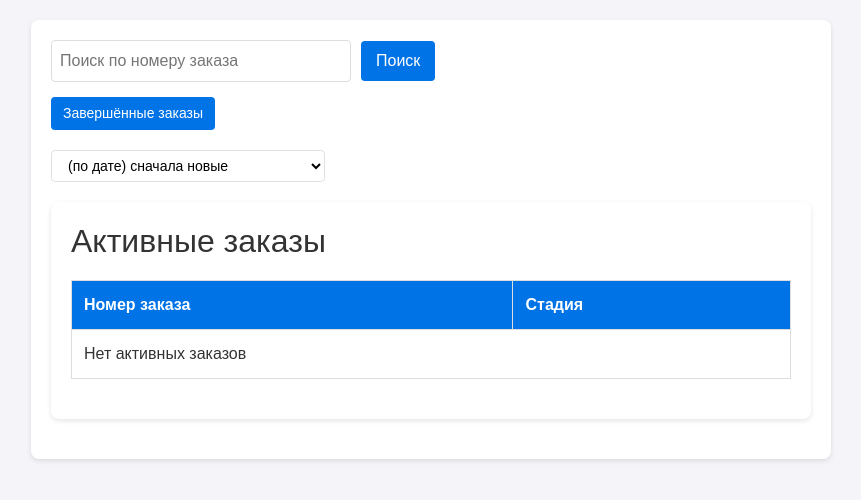
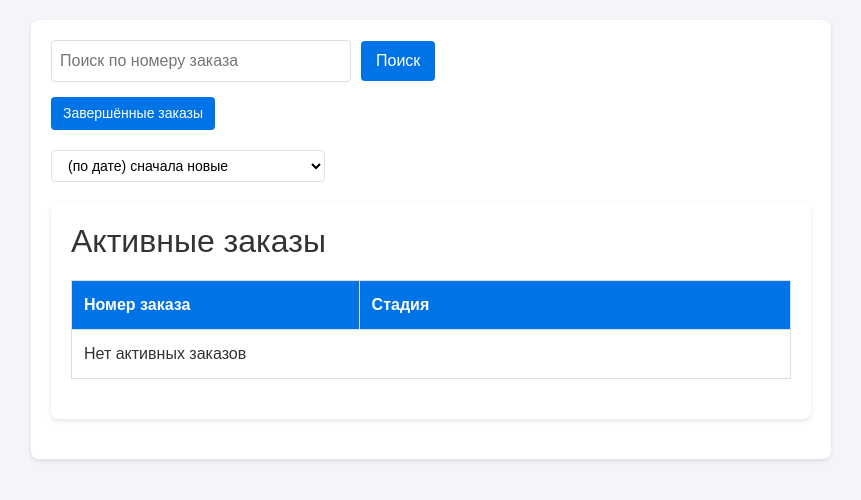
Before and after one commit to kentafar1k/okna, a Django app: template orders/templates/orders/worker_orders.html in a window 1280 px wide. Shown: the part 30-530 px from the top of the page, without its empty margins (209-1070 px from the left). Run offline with Django 5.2, Linux system fonts and the light colour scheme; the template is opened without the code that fills it, so the values that code supplies are empty; parts of the project's set-up code (start-up, migrations or seed data) failed here and were passed over.

Commit message:
столбы воркеров проба

```diff
--- a/orders/templates/orders/worker_orders.html
+++ b/orders/templates/orders/worker_orders.html
@@ -191,6 +191,7 @@
         width: 100%;
         border-collapse: collapse;
         margin-top: 20px;
+        table-layout: fixed;
     }
 
     th, td {
@@ -377,6 +378,28 @@
             max-width: 300px;
         }
     }
+
+    /* Задаем ширину для столбцов */
+    th:nth-child(1), td:nth-child(1) { width: 40%; } /* Номер заказа */
+    th:nth-child(2), td:nth-child(2) { width: 60%; } /* Стадия */
+
+    /* Стили для ячейки с номером заказа */
+    td:nth-child(1) {
+        max-width: 130px; /* Устанавливаем чуть меньшую ширину, чем в orders.html */
+        white-space: normal; /* Разрешаем перенос строк */
+        word-wrap: break-word; /* Разрешаем перенос длинных слов */
+        overflow-wrap: break-word; /* Современное свойство для переноса слов */
+        hyphens: auto; /* Добавляем автоматические переносы для слов */
+    }
+
+    /* Стили для ссылок в ячейке с номером заказа */
+    td:nth-child(1) .order-link {
+        display: inline-block;
+        max-width: 100%;
+        word-wrap: break-word;
+        overflow-wrap: break-word;
+        hyphens: auto;
+    }
 </style>
 
 <script>
```
